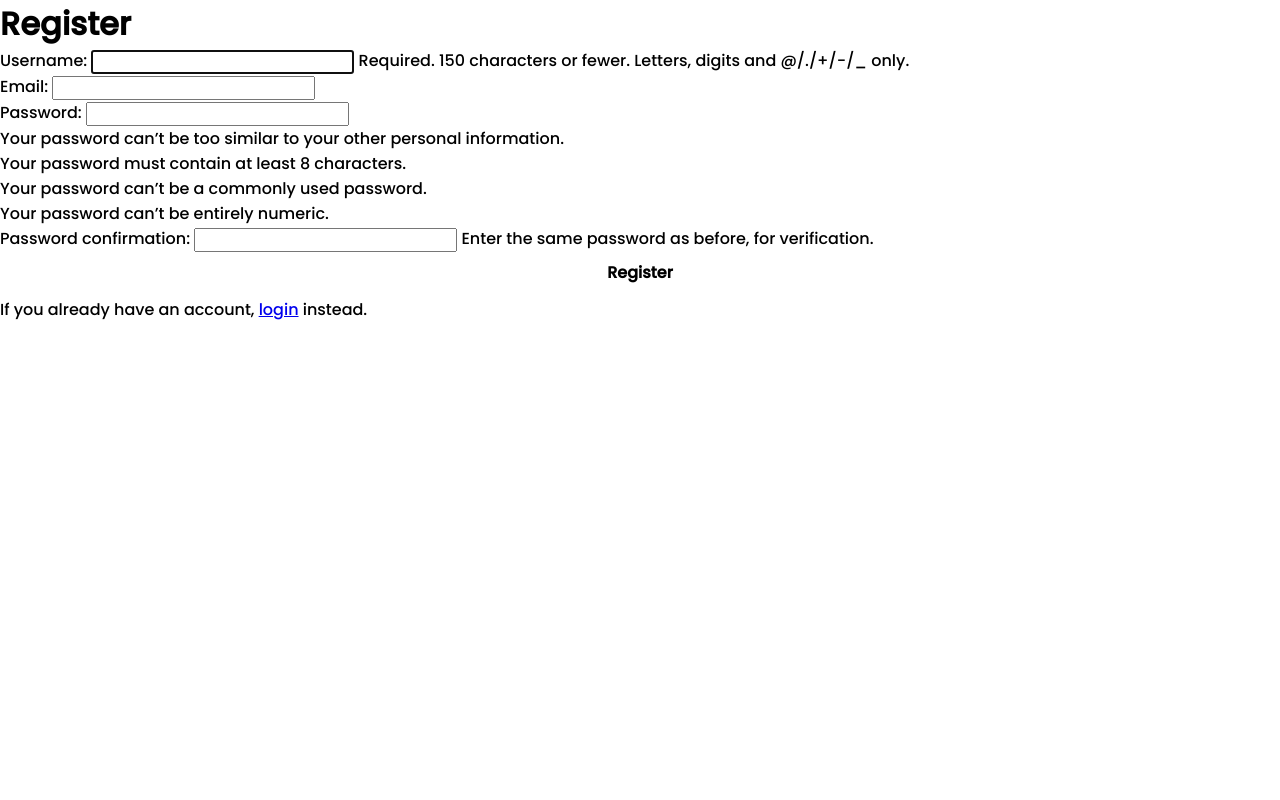
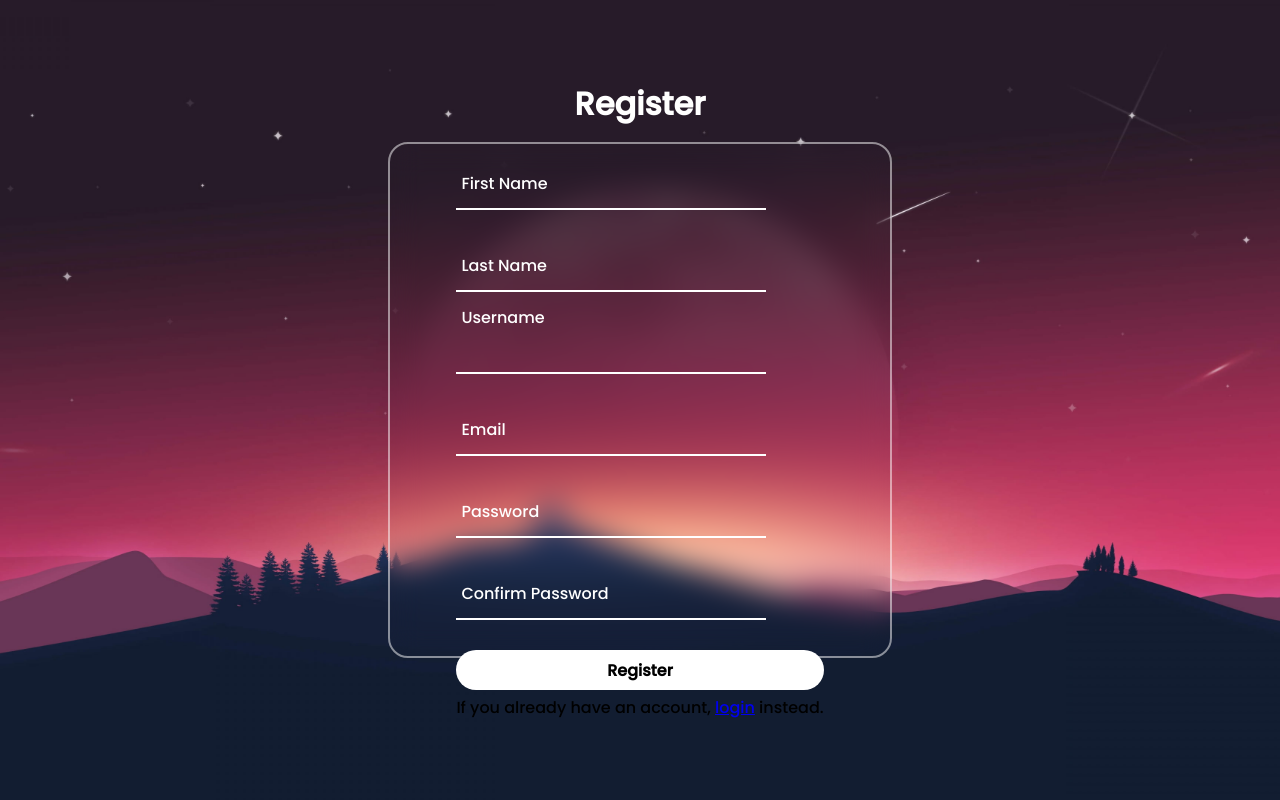
Before and after one commit to SharonAliyas5573/Login_page_django, a Django app: page /register in a window 1280 px wide. Run offline with Django 4.2, Linux system fonts and the light colour scheme.

Commit message:
fixed some error

```diff
--- a/Ihrd/Ihrd/settings.py
+++ b/Ihrd/Ihrd/settings.py
@@ -38,6 +38,7 @@ INSTALLED_APPS = [
     'django.contrib.messages',
     'django.contrib.staticfiles',
     'myapp',
+    'widget_tweaks',
 
 ]
 
--- a/Ihrd/myapp/forms.py
+++ b/Ihrd/myapp/forms.py
@@ -7,10 +7,12 @@ from django.contrib.auth.models import User
 
 class NewUserForm(UserCreationForm):
 	email = forms.EmailField(required=True)
+	first_name = forms.CharField(max_length=30, required=True)
+	last_name = forms.CharField(max_length=30, required=True)
 
 	class Meta:
 		model = User
-		fields = ("username", "email", "password1", "password2")
+		fields = ("username", "email", "password1", "password2","first_name", "last_name")
 
 	def save(self, commit=True):
 		user = super(NewUserForm, self).save(commit=False)
--- a/Ihrd/myapp/static/main.css
+++ b/Ihrd/myapp/static/main.css
@@ -18,8 +18,8 @@ section{
 
 .form-box{
     position: relative;
-    width: 400px;
-    height: 450px;
+    width: 500px;
+    height: 512px;
     background: transparent;
     border: 2px solid rgba(255,255,255,0.5);
     border-radius: 20px;
@@ -29,6 +29,7 @@ section{
     align-items: center;
 
 }
+
 h2{
     font-size: 2em;
     color: #fff;
--- a/Ihrd/myapp/templates/myapp/register.html
+++ b/Ihrd/myapp/templates/myapp/register.html
@@ -1,18 +1,44 @@
 {% extends "myapp/header.html" %}
-
 {% block content %}
 
+<section>
+  <div class="form-box">
+    <div class="form-value">
+      <h2>Register</h2>
+      <form method="POST">
+        {% csrf_token %}
+        <div class="inputbox">
+          {{ register_form.first_name }}
+          <label for="{{ register_form.first_name.id_for_label }}">First Name</label>
+        </div>
+        <div class="inputbox">
+          {{ register_form.last_name }}
+          <label for="{{ register_form.last_name.id_for_label }}">Last Name</label>
+        </div>
+        <div class="inputbox">
+          {{ register_form.username }}
+          <label for="{{ register_form.username.id_for_label }}">Username</label>
+        </div>
+        <div class="inputbox">
+          {{ register_form.email }}
+          <label for="{{ register_form.email.id_for_label }}">Email</label>
+        </div>
+        <div class="inputbox">
+          {{ register_form.password1 }}
+          <label for="{{ register_form.password1.id_for_label }}">Password</label>
+        </div>
+        <div class="inputbox">
+          {{ register_form.password2 }}
+          <label for="{{ register_form.password2.id_for_label }}">Confirm Password</label>
+        </div>
 
-
-<!--Register-->
-<div class="container py-5">
-	<h1>Register</h1>
-	<form method="POST">
-		{% csrf_token %}
-		{{ register_form.as_p }}
-		<button  type="submit">Register</button>
-	</form>
-	<p class="text-center">If you already have an account, <a href="/login">login</a> instead.</p>
-</div>
+        <button type="submit">Register</button>
+      </form>
+      <p class="text-center">
+        If you already have an account, <a href="/login">login</a> instead.
+      </p>
+    </div>
+  </div>
+</section>
 
 {% endblock %}
--- a/Ihrd/myapp/views.py
+++ b/Ihrd/myapp/views.py
@@ -6,6 +6,7 @@ from django.contrib.auth import login, authenticate
 from django.contrib.auth.forms import AuthenticationForm
 from django.contrib.auth import authenticate, login ,logout
 from django.contrib.auth.decorators import login_required
+from django.views.decorators.csrf import csrf_exempt
 
 @login_required
 def welcome(request):
@@ -18,8 +19,7 @@ def homepage(request):
   return render(request = request, template_name="myapp/home.html" )
 
 
-
-
+@csrf_exempt
 def register_request(request):
 	if request.method == "POST":
 		form = NewUserForm(request.POST)
```
Also changed, not shown: Ihrd/db.sqlite3, Ihrd/myapp/templates/myapp/asgi.py (renamed from Ihrd/Ihrd/asgi.py), db.sqlite3 (added).
